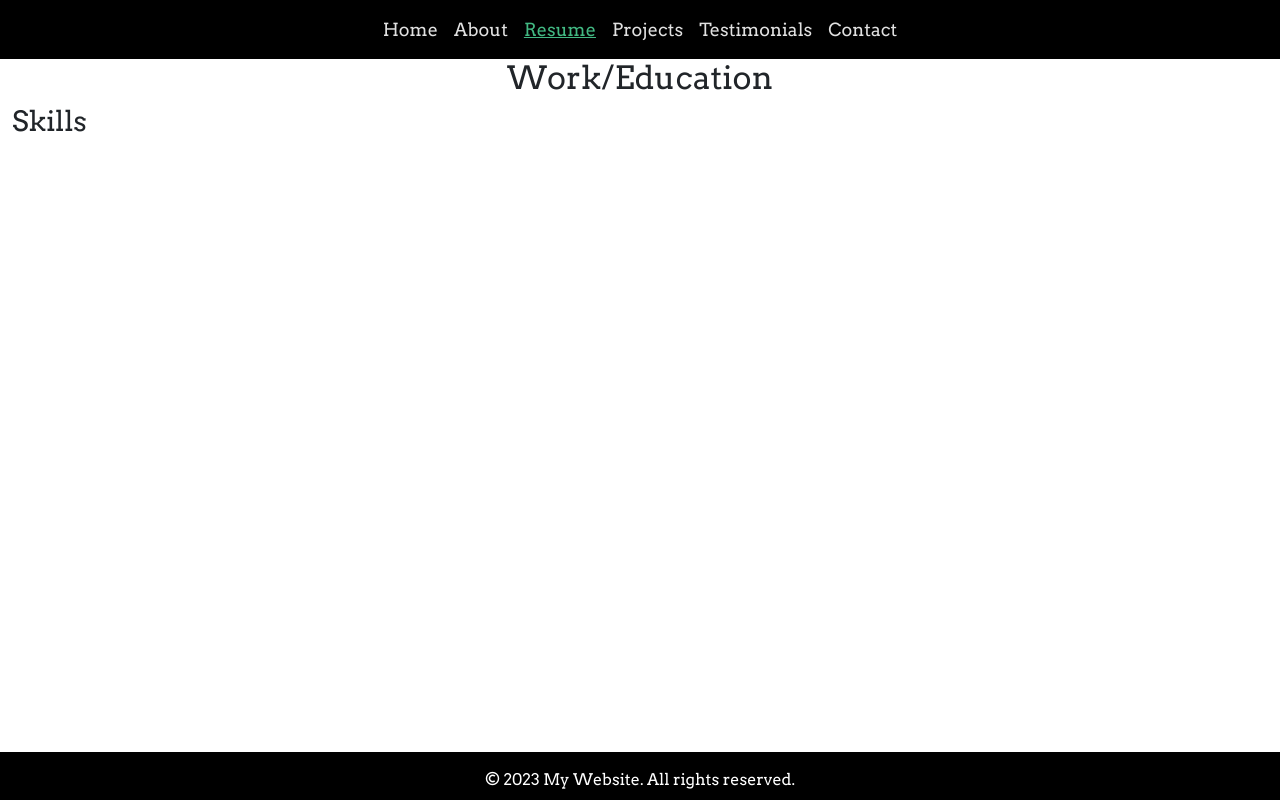
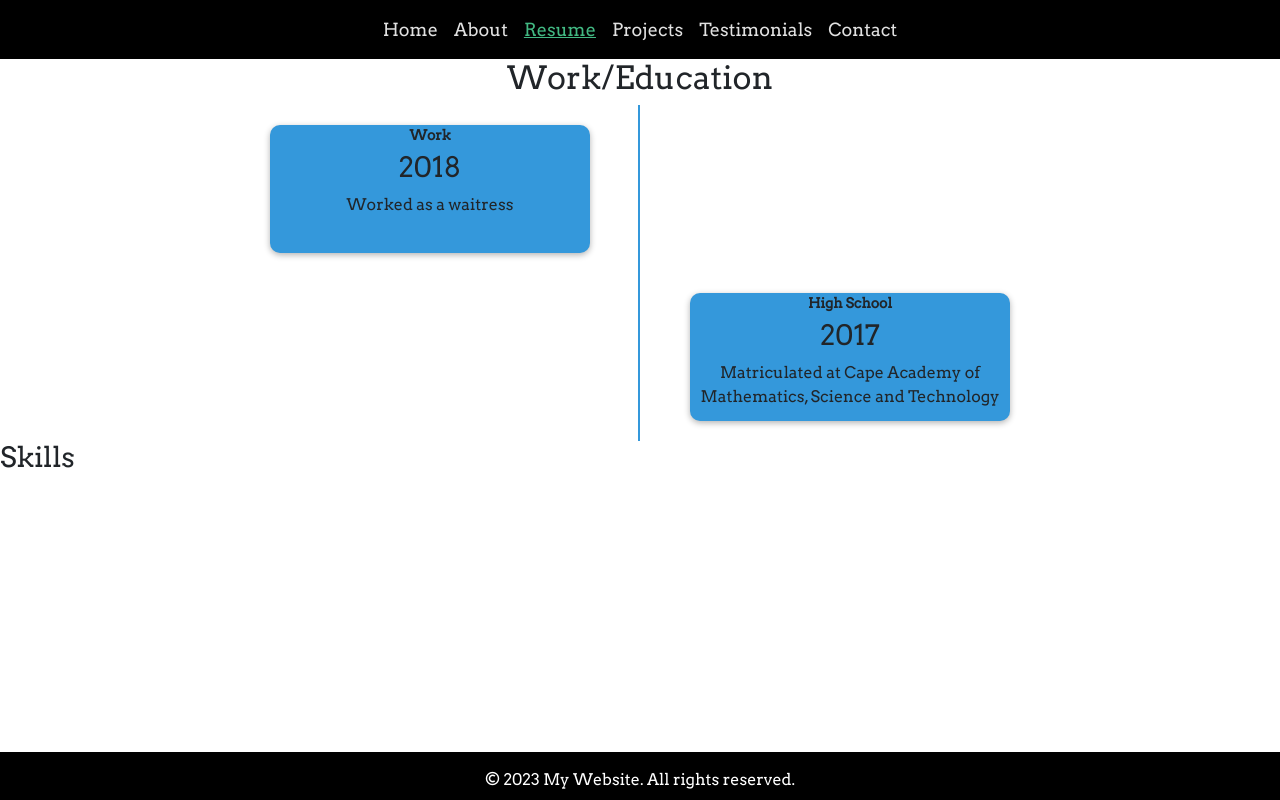
Before and after one commit to AmyPieterse/amypieterse-portfolio, a Vue app: page /resume in a window 1280 px wide. Built offline with nearby package versions, Linux system fonts and the light colour scheme.

Commit message:
resume content added

```diff
--- a/src/components/Project.vue
+++ b/src/components/Project.vue
@@ -1,12 +1,14 @@
 <template>
-        <div v-for="project in projects" :key="project.id" class="col-md-3 g-2 d-flex justify-content-center">
+        <div v-for="project in projects" :key="project.id" class="col-md-3 mb-3 d-flex align-items-center">
             <div class="card d-flex justify-content-center">
                 <img :src="project.image" class="card-img-top imageSize" alt="Project Image">
                 <div class="card-body">
                     <h5 class="card-title">{{project.title}}</h5>
                     <p class="card-text">{{projects.description}}</p>
-                    <a href={{projects.netlifyLink}} class="btn btn-primary">View Website</a>
-                    <a href="{{projects.githubLink}}" class="btn btn-secondary">Github Link</a>
+                    <div class="d-flex justify-content-between">
+                    <a href={{projects.netlifyLink}} class="btn btn-primary btn-sm">View Website</a>
+                    <a href="{{projects.githubLink}}" class="btn btn-secondary btn-sm">Github Link</a>
+                    </div>
                 </div>
             </div>
         </div>
@@ -26,14 +28,33 @@
 </script>
 
 <style scoped>
-    .card{
-        width: 17rem;
-        height: 19rem;
-    }
+
+.card {
+    width: 18rem;
+    border: 1px solid #rgb(221, 221, 221);
+    border-radius: 8px;
+    overflow: hidden;
+    box-shadow: 0 2px 4px rgba(0, 0, 0, 0.1);
+}
+
+.card-img-top {
+    height: 200px;
+    object-fit: cover;
+}
+
+.card-body {
+    padding: 1.25rem;
+}
+
+.card-title {
+    font-size: 1.25rem;
+    font-weight: bold;
+    margin-bottom: 0.5rem;
+}
+
+.card-text {
+    margin-bottom: 1rem;
+}
 
 
-    @media screen and (width<1400px) {
-
-    }
-
 </style>
--- a/src/views/AboutView.vue
+++ b/src/views/AboutView.vue
@@ -2,13 +2,13 @@
     <div class="container-fluid">
         <div class="row mb-5 mt-5 align-items">
             <div class="col-md-6 d-flex justify-content-center">
-                <img src="" alt="About Image" class="img-fluid">
+                <img src="https://i.postimg.cc/8zBsSBvn/profile.png" alt="About Image" class="img-fluid customImage">
             </div>
-            <div class="col-md-6 d-flex flex-column gap-3">
+            <div class="col-md-6 d-flex flex-column gap-3 justify-content-center">
                 <div>
                     <h2>About Me</h2>
                 </div>
-                <div>
+                <div class="customSize">
                     <p>
                     Driven by a commitment to continuous learning and fueled by a passion for creative problem-solving, I aspire to craft captivating websites that transcend reality and push boundaries.
                     </p>
@@ -32,5 +32,11 @@
 </script>
 
 <style scoped>
+    .customImage{
+        width:20rem;
+    }
+    .customSize{
 
+        width:35rem;
+    }
 </style>
--- a/src/views/HomeView.vue
+++ b/src/views/HomeView.vue
@@ -29,7 +29,7 @@
   width: 100%;
   height: 100%;
   margin: 0;
-  background: url("@/assets/images/9158532.png");
+  background: url("https://i.postimg.cc/zXnqbCjw/9158532-resized.png");
   background-size: cover;
   background-repeat: no-repeat;
 }
--- a/src/views/ProjectsView.vue
+++ b/src/views/ProjectsView.vue
@@ -7,7 +7,7 @@
 </template>
 
 <script>
-   import Project from '@/components/Project.vue';
+    import Project from '@/components/Project.vue';
     export default {
         components:{
             Project
--- a/src/views/ResumeView.vue
+++ b/src/views/ResumeView.vue
@@ -1,10 +1,33 @@
 <template>
-    <div class="container-fluid">
-        <div class="row">
-            <h2 class="text-center">Work/Education</h2>
-            <h3>Skills</h3>
+<div>
+    <div>
+    <h2 class="text-center">Work/Education</h2>
+    </div>
+    <div class="timeline-item">
+        <div class="timeline-card">
+            <div class="timeline-date">Work</div>
+            <div class="timeline-content">
+                <h3>2018</h3>
+                <p>Worked as a waitress</p>
+            </div>
         </div>
     </div>
+    <div class="timeline-item">
+        <div class="timeline-card">
+            <div class="timeline-date">High School</div>
+            <div class="timeline-content">
+                <h3>2017</h3>
+                <p>Matriculated at Cape Academy of Mathematics, Science and Technology</p>
+            </div>
+        </div>
+    </div>
+</div>
+<div class="row">
+    <h3>Skills</h3>
+    <div></div>
+</div>
+
+
 </template>
 
 <script>
@@ -15,4 +38,59 @@
 
 <style scoped>
 
+.timeline-item {
+    position: relative;
+    padding: 20px;
+    display: flex;
+    align-items: flex-start;
+}
+
+.timeline-card {
+    background-color: #3498db;
+    border-radius: 10px;
+    box-shadow: 0 2px 6px rgba(0, 0, 0, 0.3);
+    width: 20rem;
+    height: 8rem;
+}
+
+.timeline-date {
+    font-weight: bold;
+    font-size: 14px;
+    margin-bottom: 5px;
+    text-align: center;
+}
+
+.timeline-content {
+    margin-top: 5px;
+    text-align: center;
+}
+
+.timeline-item::before {
+    content: '';
+    position: absolute;
+    top: 0;
+    left: 50%;
+    transform: translateX(-50%);
+    width: 2px;
+    height: 100%;
+    background-color: #3498db;
+    margin-left: -1px;
+}
+
+.timeline-item:nth-child(odd) {
+    justify-content: flex-end;
+}
+
+.timeline-item:nth-child(even) {
+    justify-content: flex-start;
+}
+
+.timeline-item:nth-child(odd) .timeline-card {
+  margin-right: 250px; /* Adjust the spacing to the right of odd-indexed items */
+}
+
+.timeline-item:nth-child(even) .timeline-card {
+  margin-left: 250px; /* Adjust the spacing to the left of even-indexed items */
+}
+
 </style>
```
